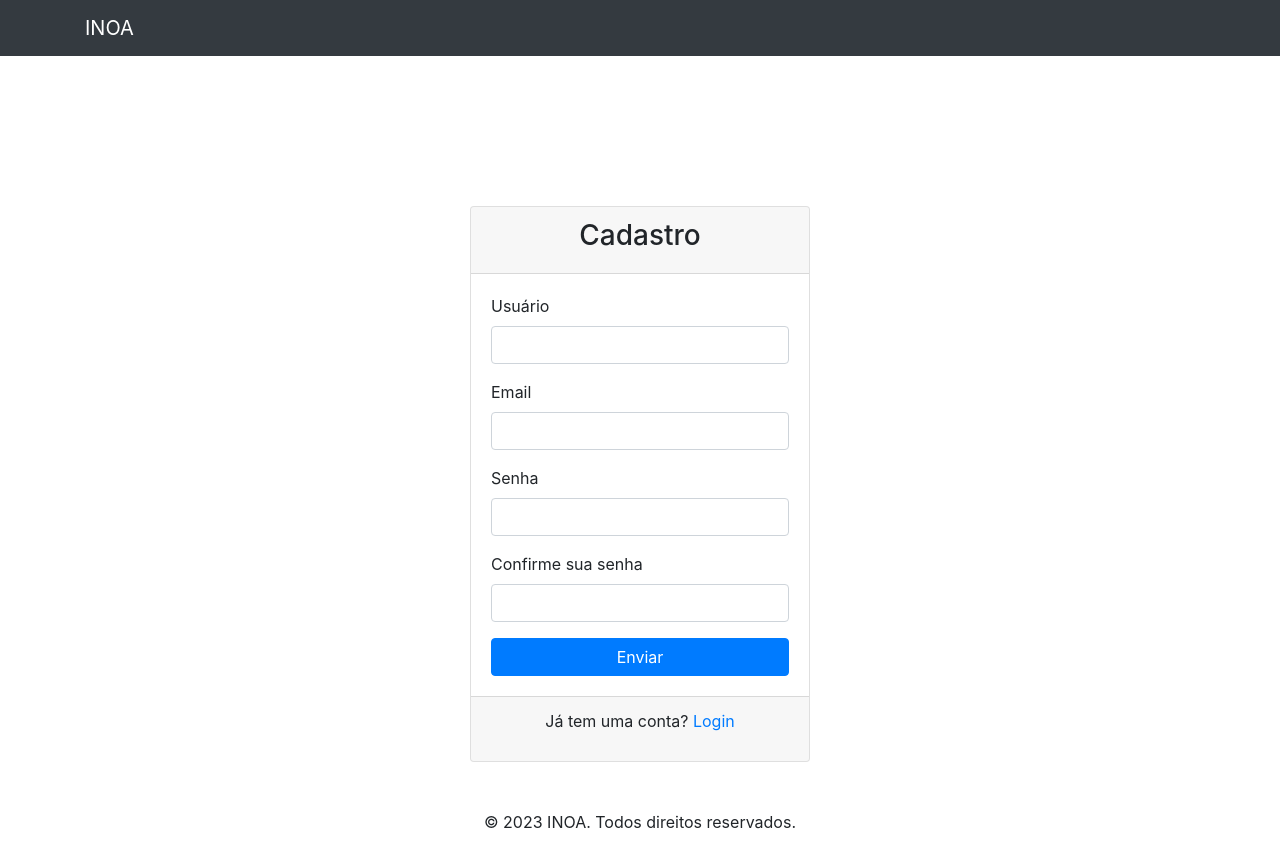
After one commit to hiquebarros/desafio_inoa, a Django app: page /users/register/ in a window 1280 px wide. The commit adds this page. Run offline with Django 4.2, Linux system fonts and the light colour scheme; some libraries are stand-ins or nearby versions.

Commit message:
feat/inoa-10: cadastro, login, logout

```diff
--- a/desafio_inoa/settings.py
+++ b/desafio_inoa/settings.py
@@ -135,3 +135,4 @@ DEFAULT_AUTO_FIELD = 'django.db.models.BigAutoField'
 AUTH_USER_MODEL = 'users.User'
 
 LOGIN_REDIRECT_URL = 'stocks:index'
+LOGOUT_REDIRECT_URL = 'users:login'
--- a/desafio_inoa/templates/base.html
+++ b/desafio_inoa/templates/base.html
@@ -44,6 +44,9 @@
                             <li class="nav-item">
                                 <span class="nav-link">Logado como: {{ user.username }}</span>
                             </li>
+                            <li class="nav-item">
+                                <a href="{% url 'users:logout' %}" class="nav-link">Logout</a>
+                            </li>
                         {% else %}
                             <li class="nav-item">
 
--- /dev/null
+++ b/desafio_inoa/templates/users/register.html
@@ -0,0 +1,55 @@
+{% extends 'base.html' %}
+
+{% block content %}
+
+{% if form.errors %}
+<div class="alert alert-danger">
+    <strong>Error:</strong> Please correct the following errors.
+    <ul>
+        {% for field, errors in form.errors.items %}
+        <li>{{ field }}: {{ errors }}</li>
+        {% endfor %}
+    </ul>
+</div>
+{% endif %}
+
+<div style="margin-top: 150px;" class="container">
+    <div class="row justify-content-center">
+        <div class="col-md-4">
+            <div class="card">
+                <div class="card-header"><h3>Cadastro</h3></div>
+                <div class="card-body">
+                    <form method="post" action="{% url 'users:register' %}">
+                        {% csrf_token %}
+
+                        <div class="form-group text-left">
+                            <label>Usuário</label>
+                            <input type="text" name="username" class="form-control" required>
+                        </div>
+
+                        <div class="form-group text-left">
+                            <label>Email</label>
+                            <input type="email" name="email" class="form-control" required>
+                        </div>
+
+                        <div class="form-group text-left">
+                            <label>Senha</label>
+                            <input type="password" name="password1" class="form-control" required>
+                        </div>
+
+                        <div class="form-group text-left">
+                            <label>Confirme sua senha</label>
+                            <input type="password" name="password2" class="form-control" required>
+                        </div>
+
+                        <button type="submit" class="btn btn-primary btn-block">Enviar</button>
+                    </form>
+                </div>
+                <div class="card-footer text-center">
+                    <p>Já tem uma conta? <a href="{% url 'users:login' %}">Login</a></p>
+                </div>
+            </div>
+        </div>
+    </div>
+</div>
+{% endblock %}
--- /dev/null
+++ b/users/forms.py
@@ -0,0 +1,11 @@
+from django import forms
+from .models import User
+from django.contrib.auth.forms import UserCreationForm
+from django.contrib.auth import get_user_model
+
+class UserRegisterForm(UserCreationForm):
+  email = forms.EmailField()
+
+  class Meta:
+      model = get_user_model()
+      fields = ['username', 'email', 'password1', 'password2']
--- a/users/models.py
+++ b/users/models.py
@@ -1,8 +1,6 @@
-from django.db import models
 from django.contrib.auth.models import AbstractUser
 
 class User(AbstractUser):
-    # Add additional fields or properties here if needed
 
     def __str__(self):
         return self.username
--- a/users/urls.py
+++ b/users/urls.py
@@ -1,10 +1,12 @@
 from django.urls import path
 from . import views
-from .views import CustomLoginView
+from .views import CustomLoginView, CustomRegistrationView, LogoutView
 
 app_name = 'users'
 
 urlpatterns = [
     path('', views.UsersListView.as_view(), name='users_list'),
     path('login/', CustomLoginView.as_view(), name='login'),
+    path('register/', CustomRegistrationView.as_view(), name='register'),
+    path('logout/', LogoutView.as_view(), name='logout'),
 ]
--- a/users/views.py
+++ b/users/views.py
@@ -1,15 +1,24 @@
-from django.shortcuts import render
 from django.contrib.auth.views import LoginView
 from django.views.generic import ListView
 from .models import User
 from django.urls import reverse_lazy
+from django.views.generic.edit import CreateView
+from .forms import UserRegisterForm
+from django.contrib.auth.views import LogoutView
 
 class UsersListView(ListView):
     model = User
     template_name = 'users/index.html'
     context_object_name = 'users'
 
-
 class CustomLoginView(LoginView):
     template_name = 'users/login.html'
     success_url = reverse_lazy('stocks:index')
+
+class CustomRegistrationView(CreateView):
+    form_class = UserRegisterForm
+    template_name = 'users/register.html'
+    success_url = reverse_lazy('users:login')
+
+class CustomLogoutView(LogoutView):
+    template_name = 'users/login.html'
```
Also changed, not shown: desafio_inoa/templates/users/login.html (+26 -7 lines), stock_users/views.py (+6 -1 lines), stocks/views.py (+4 -3 lines).
